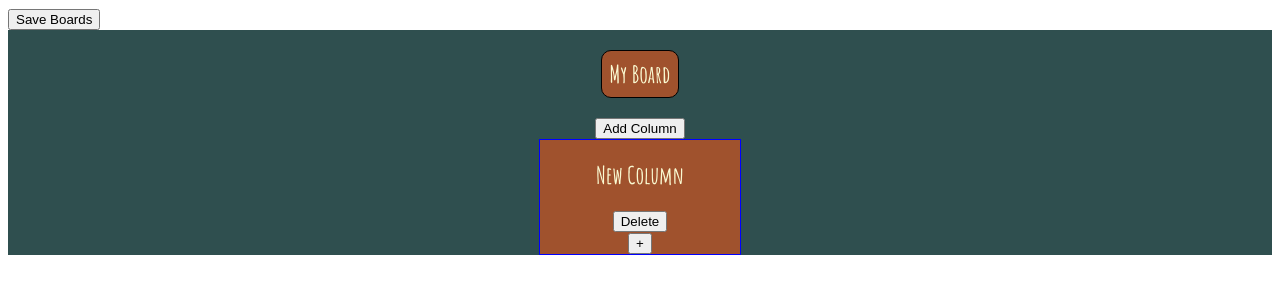
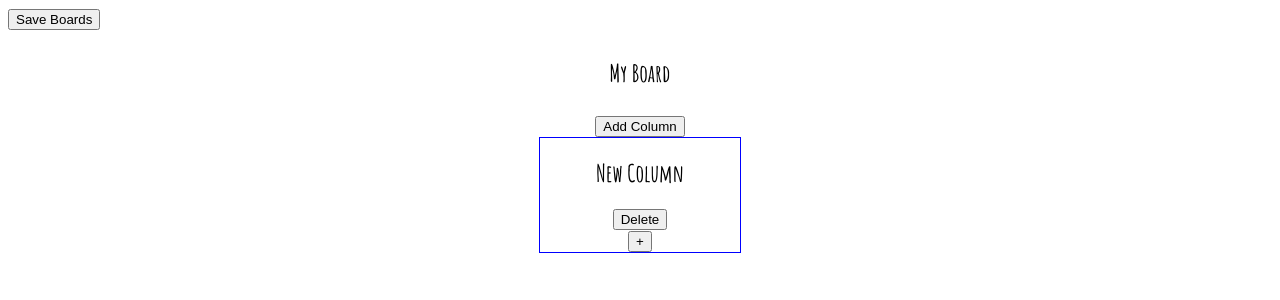
Before and after one commit to stickmanbob/Delegando, a React (Create React App) app: page / in a window 1280 px wide. Both pictures are taken after a click on the button "Add Column". Shown: the top 300 px of the page. Built offline with nearby package versions, Linux system fonts and the light colour scheme.

Commit message:
undid coloring scheme

```diff
--- a/src/styles/board.css
+++ b/src/styles/board.css
@@ -1,8 +1,5 @@
 .board .columns{
 	display: flex;
-	color: lightgoldenrodyellow;
-	background-color: sienna;
-	box-shadow: black;
 }
 
 .board {
@@ -10,14 +7,9 @@
 	flex-direction: column;
 	justify-content: center;
 	align-items: center;
-	background-color: darkslategrey;
 }
 
 .board > h1 {
-	color: lightgoldenrodyellow;
-	background-color: sienna;
-	border: 1.5px solid black;
 	box-shadow: black;
 	padding: 8px;
-	border-radius: 10px;
 }
--- a/src/styles/note.css
+++ b/src/styles/note.css
@@ -49,5 +49,5 @@
 .note-item {
   background: blanchedalmond;
   border-radius: 9px;
-  margin: 13px;
+	margin: 13px;
 }
```
